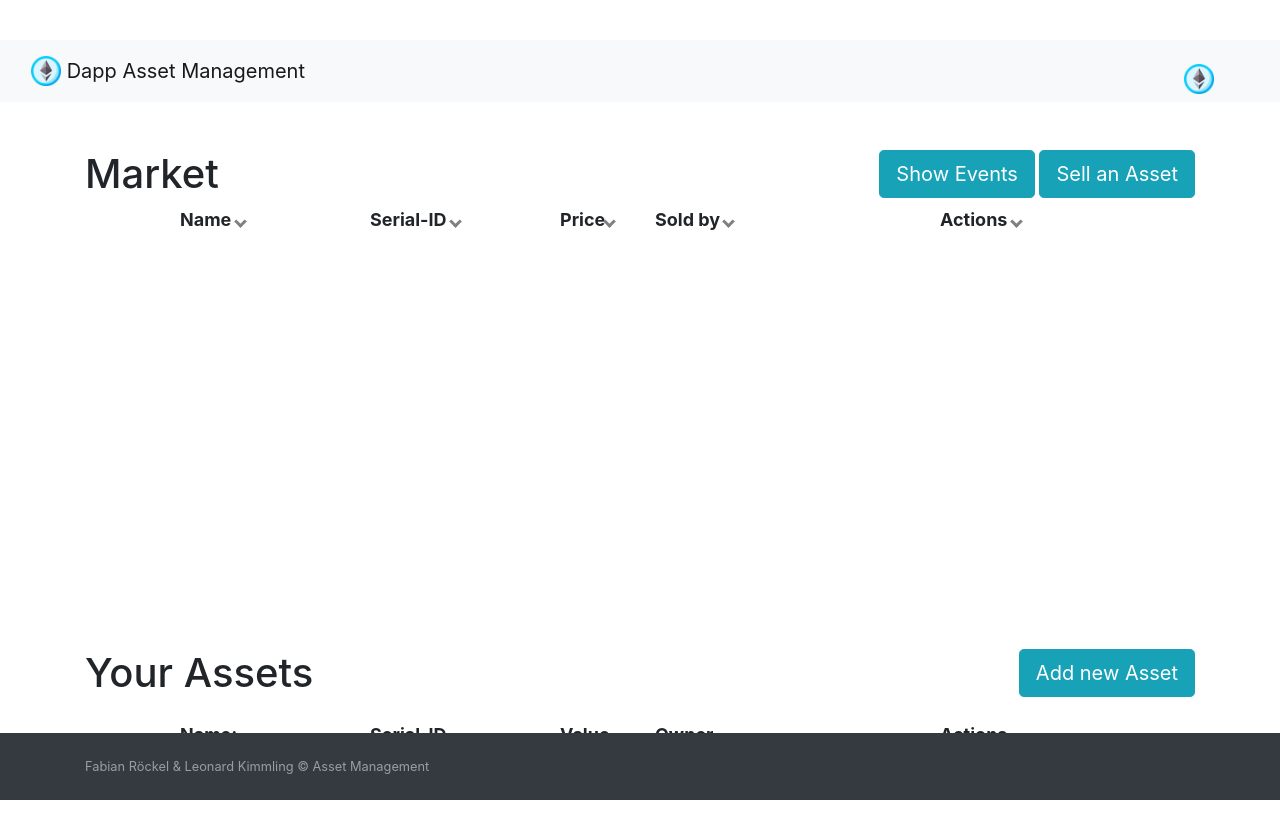
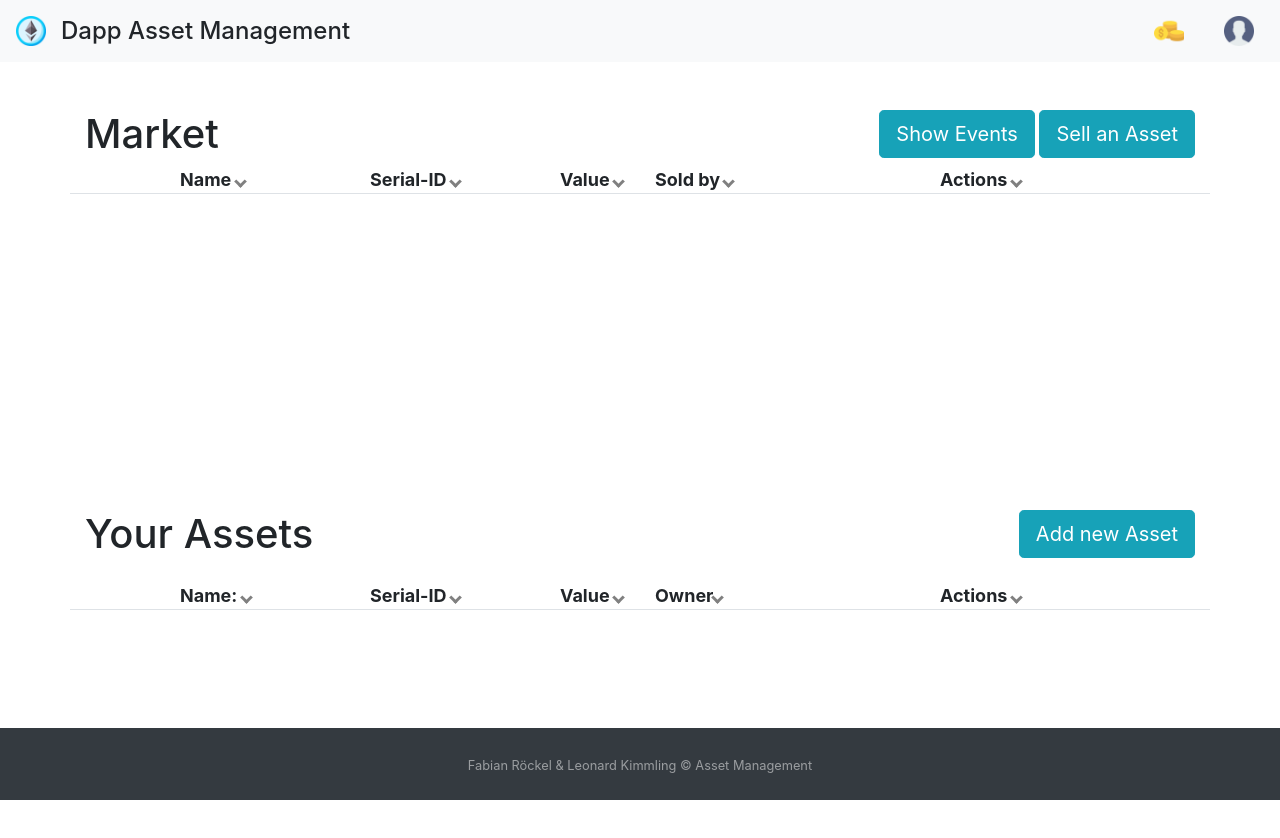
Before and after one commit to fabianroeckel/DappAssetManagement, a plain HTML site: page src/index.html in a window 1280 px wide. After the commit the page ends 800 px from the top, so only its background shows below. Drawn offline with nearby package versions, Linux system fonts and the light colour scheme; a script that the page names is missing.

Commit message:
updated frontend styling

```diff
--- a/src/css/app.css
+++ b/src/css/app.css
@@ -1,7 +1,5 @@
 body {
-    padding-top: 40px;
-    padding-bottom: 120px;
-    height: 100%;
+    min-height: 100vh;
 }
 
 p {
--- a/src/index.html
+++ b/src/index.html
@@ -27,8 +27,10 @@
   </head>
 
   <body>
-    <nav class="navbar navbar-light bg-light">
-      <a class="navbar-brand" href="#">
+    <nav class="navbar navbar-light bg-light py-3">
+      <div class="row vw-100 justify-content-between">
+        <div class="col-auto">
+          <div class="row align-items-center">
             <div class="col-auto">
               <img
                 src="images/cryptocurrency.png"
@@ -37,16 +39,27 @@
                 class="d-inline-block align-top"
                 alt=""
               />
-          Dapp Asset Management
             </div>
-      </a>
-      <div class="row justify-content-between mt-3">
+            <div class="col-auto pl-0">
+              <h4 class="m-0">Dapp Asset Management</h3>
+            </div>
+          </div>
+        </div>
         <div class="col-auto">
-          <img src="images/cryptocurrency.png" class="rounded float-left" />
+          <div class="row align-items-center">
+            <div class="col-auto pr-0">
+              <img src="images/dollar.png" class="rounded float-left" />
+            </div>
+            <div class="col-auto pl-0">
               <p id="accountBalance" class="welcome pull-left"></p>
             </div>
-        <div class="col-auto">
+            <div class="col-auto pr-0">
+              <img src="images/user.png" class="rounded float-left" />
+            </div>
+            <div class="col-auto pl-0">
               <p id="account" class="welcome pull-right"></p>
+            </div>
+          </div>
         </div>
       </div>
     </nav>
@@ -82,7 +95,7 @@
         </div>
       </div>
 
-      <div class="row criteria">
+      <div class="row criteria border-bottom">
         <div class="col-1"></div>
         <div class="col-2">
           <strong>Name <i class="arrow down"></i></strong>
@@ -91,7 +104,7 @@
           <strong>Serial-ID <i class="arrow down"></i></strong>
         </div>
         <div class="col-1">
-          <strong>Price<i class="arrow down"></i></strong>
+          <strong>Value <i class="arrow down"></i></strong>
         </div>
         <div class="col-3">
           <strong>Sold by <i class="arrow down"></i></strong>
@@ -104,7 +117,7 @@
       <div
         id="assetsRow"
         class="row align-items-start"
-        style="min-height: 400px"
+        style="min-height: 300px"
       >
         <!-- assetS TO SELL LOAD HERE -->
       </div>
@@ -124,7 +137,7 @@
         </div>
       </div>
 
-      <div class="row criteria my-2">
+      <div class="row criteria my-2 border-bottom">
         <div class="col-1"></div>
         <div class="col-2">
           <strong>Name: <i class="arrow down"></i></strong>
@@ -133,7 +146,7 @@
           <strong>Serial-ID <i class="arrow down"></i></strong>
         </div>
         <div class="col-1">
-          <strong>Value<i class="arrow down"></i></strong>
+          <strong>Value <i class="arrow down"></i></strong>
         </div>
         <div class="col-3">
           <strong>Owner<i class="arrow down"></i> </strong>
@@ -406,8 +419,10 @@
       id="sticky-footer"
       class="navbar fixed-bottom py-4 bg-dark text-white-50"
     >
-      <div class="container text-center text-justify">
+      <div class="row vw-100 justify-content-center">
+        <div class="col-auto">
           <small>Fabian Röckel & Leonard Kimmling &copy; Asset Management</small>
+        </div>
       </div>
     </div>
   </body>
--- a/truffle-config.js
+++ b/truffle-config.js
@@ -1,6 +1,4 @@
 module.exports = {
-     // See <http://truffleframework.com/docs/advanced/configuration>
-     // to customize your Truffle configuration!
      networks: {
           ganache: {
                host: "localhost",
```
Also changed, not shown: src/images/dollar.png (added), src/images/user.png (added). Lines whose indentation alone changed are shown as unchanged.
